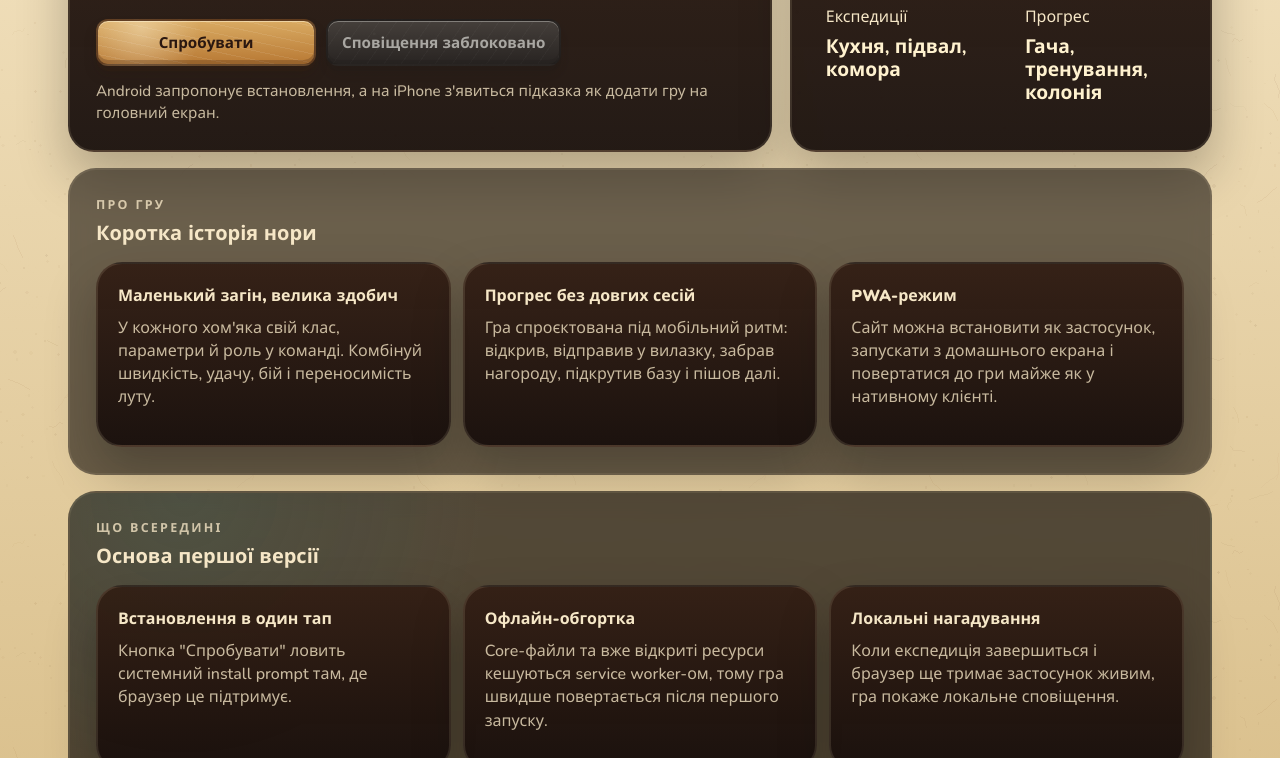
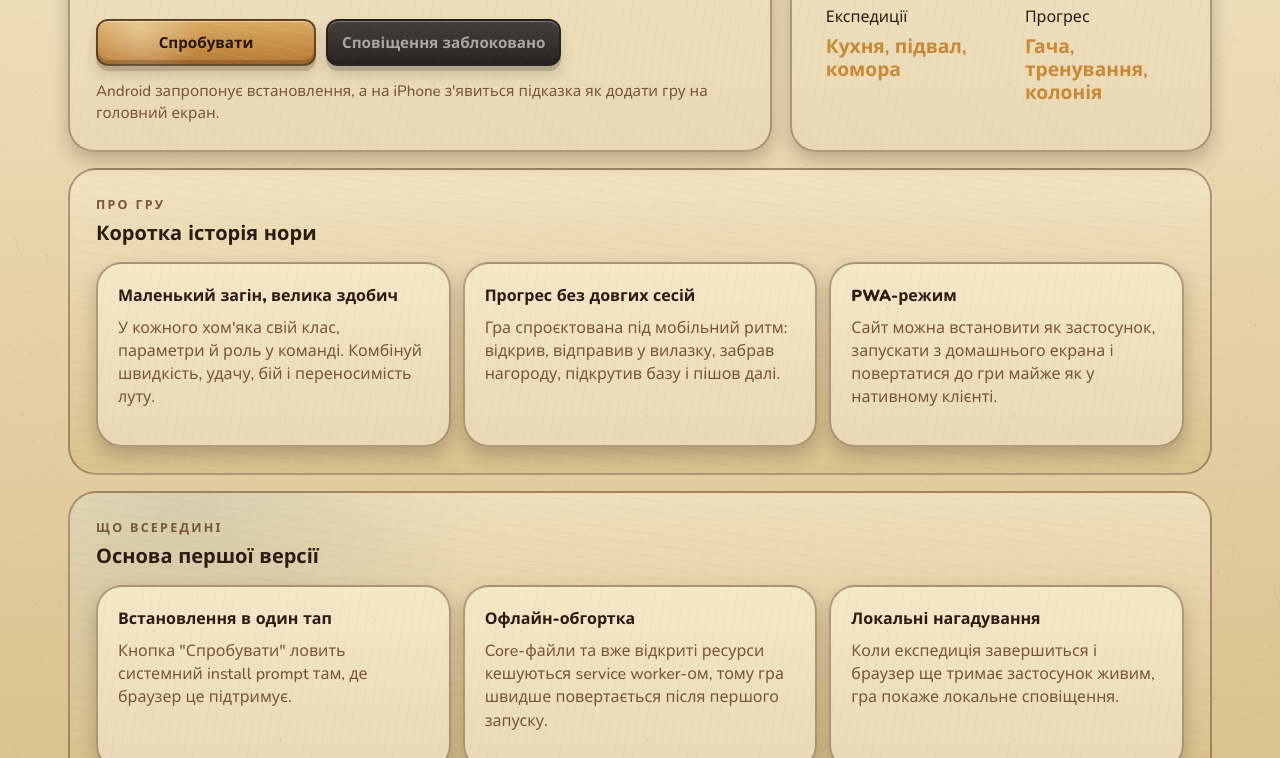
Before and after one commit to zhuravskayyar/humsterExp, a website with bundled scripts: page index.html in a window 1280 px wide. Shown: the part 300-1058 px from the top of the page. Built offline with nearby package versions, Linux system fonts and the light colour scheme.

Commit message:
fix: light landing page theme + replace deprecated unescape/escape in save

```diff
--- a/css/style.css
+++ b/css/style.css
@@ -198,11 +198,12 @@ strong {
 .landing-preview,
 .story-card,
 .feature-card {
-  border: 2px solid rgba(234, 216, 180, 0.12);
+  border: var(--border);
   border-radius: 26px;
   background:
-    linear-gradient(180deg, rgba(51, 31, 21, 0.95), rgba(23, 14, 11, 0.94));
-  box-shadow: 0 24px 50px rgba(0, 0, 0, 0.25);
+    var(--texture-paper),
+    linear-gradient(180deg, var(--parchment-light) 0%, var(--parchment) 100%);
+  box-shadow: var(--shadow);
 }
 
 .landing-copy {
@@ -211,7 +212,7 @@ strong {
 
 .landing-kicker {
   margin-bottom: 10px;
-  color: var(--glow);
+  color: var(--accent);
   font-size: 0.78rem;
   font-weight: 800;
   letter-spacing: 0.18em;
@@ -220,7 +221,7 @@ strong {
 
 .landing-copy h1,
 .section-heading h2 {
-  color: var(--text-on-dark);
+  color: var(--text-main);
 }
 
 .landing-copy h1 {
@@ -235,7 +236,7 @@ strong {
 .story-card p,
 .feature-card p,
 .section-heading p {
-  color: rgba(246, 231, 199, 0.78);
+  color: var(--text-muted);
 }
 
 .landing-actions {
@@ -272,21 +273,22 @@ strong {
 .preview-card-main {
   min-height: 220px;
   background:
-    radial-gradient(circle at top right, rgba(199, 137, 53, 0.28), transparent 36%),
-    linear-gradient(180deg, rgba(88, 56, 34, 0.88), rgba(36, 24, 18, 0.96));
+    var(--texture-paper),
+    radial-gradient(circle at top right, rgba(199, 137, 53, 0.22), transparent 36%),
+    linear-gradient(180deg, var(--parchment-light), var(--parchment-dark));
 }
 
 .preview-card span,
 .preview-label,
 .story-card h3,
 .feature-card h3 {
-  color: var(--text-on-dark);
+  color: var(--text-main);
 }
 
 .preview-card strong {
   display: block;
   margin: 8px 0 10px;
-  color: #fff2cf;
+  color: var(--accent);
   font-size: 1.2rem;
   line-height: 1.2;
 }
@@ -301,16 +303,18 @@ strong {
 .landing-section {
   margin-top: 16px;
   padding: 26px;
-  border: 2px solid rgba(234, 216, 180, 0.1);
+  border: var(--border);
   border-radius: 28px;
-  background: rgba(16, 11, 8, 0.58);
-  backdrop-filter: blur(10px);
+  background:
+    var(--texture-cardboard),
+    linear-gradient(180deg, rgba(246, 231, 199, 0.7), rgba(213, 185, 130, 0.6));
 }
 
 .landing-section-accent {
   background:
-    radial-gradient(circle at 10% 0, rgba(63, 111, 106, 0.22), transparent 28%),
-    rgba(16, 11, 8, 0.68);
+    radial-gradient(circle at 10% 0, rgba(63, 111, 106, 0.14), transparent 28%),
+    var(--texture-cardboard),
+    linear-gradient(180deg, rgba(246, 231, 199, 0.7), rgba(213, 185, 130, 0.6));
 }
 
 .section-heading {
--- a/js/save.js
+++ b/js/save.js
@@ -38,11 +38,18 @@ export function resetGame(data) {
 }
 
 export function exportSave(state) {
-  return btoa(unescape(encodeURIComponent(JSON.stringify(state, null, 2))));
+  const json = JSON.stringify(state, null, 2);
+  const bytes = new TextEncoder().encode(json);
+  let binary = "";
+  for (let i = 0; i < bytes.length; i++) binary += String.fromCharCode(bytes[i]);
+  return btoa(binary);
 }
 
 export function importSave(encoded, data) {
-  const decoded = decodeURIComponent(escape(atob(encoded.trim())));
+  const binary = atob(encoded.trim());
+  const bytes = new Uint8Array(binary.length);
+  for (let i = 0; i < binary.length; i++) bytes[i] = binary.charCodeAt(i);
+  const decoded = new TextDecoder().decode(bytes);
   const parsed = JSON.parse(decoded);
   const merged = mergeWithDefaults(parsed, data);
   setGameState(merged);
```
